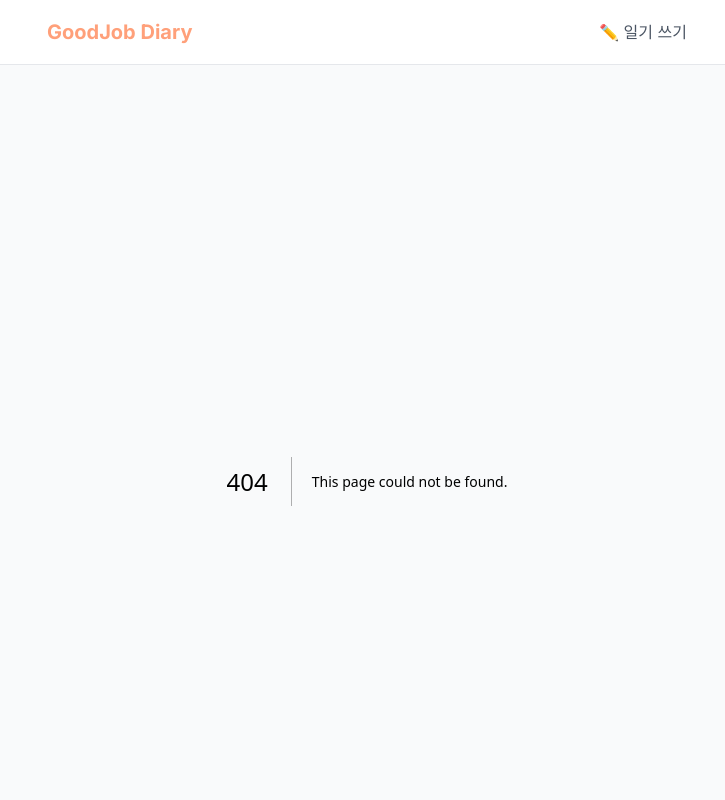
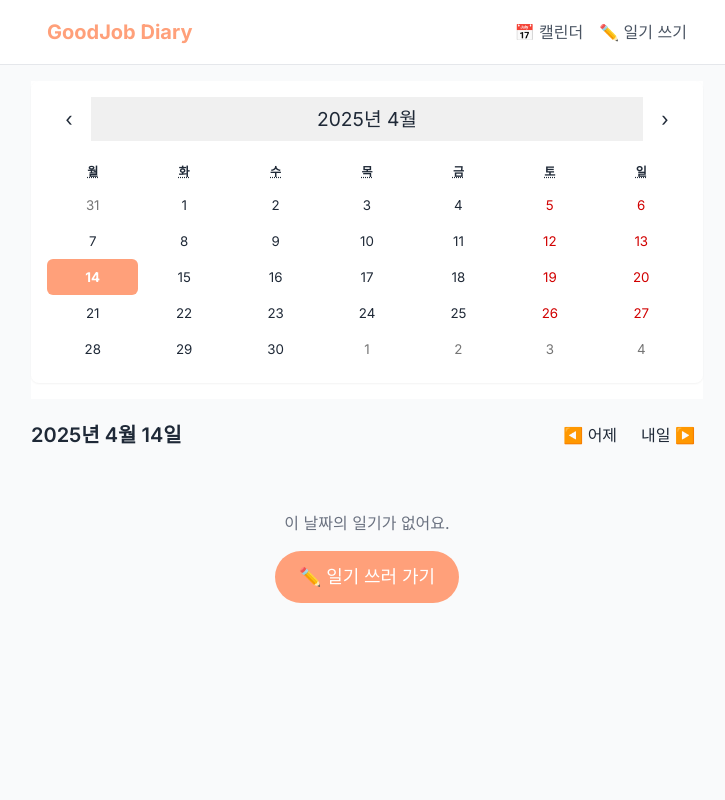
Before and after one commit to monaq/goodjob-diary, a Next.js app: page /calendar in a window 1280 px wide. Before the commit this address had no page. Shown: the top 800 px of the page, without its empty margins (273-998 px from the left). Built offline with nearby package versions, Linux system fonts and the light colour scheme; no server answers; the database is empty.

Commit message:
feat: 캘린더 기반 리스팅 페이지 추가

```diff
--- a/package.json
+++ b/package.json
@@ -12,6 +12,7 @@
     "@supabase/supabase-js": "^2.39.3",
     "next": "14.1.0",
     "react": "^18",
+    "react-calendar": "^5.1.0",
     "react-dom": "^18"
   },
   "devDependencies": {
--- /dev/null
+++ b/src/app/calendar/page.tsx
@@ -0,0 +1,113 @@
+'use client';
+
+import { useState, useEffect } from 'react';
+import { supabase, Diary } from '@/lib/supabase';
+import Calendar from '@/components/Calendar';
+import Link from 'next/link';
+
+export default function CalendarPage() {
+  const [diaries, setDiaries] = useState<Diary[]>([]);
+  const [selectedDate, setSelectedDate] = useState(new Date());
+  const [selectedDiary, setSelectedDiary] = useState<Diary | null>(null);
+  const [loading, setLoading] = useState(true);
+
+  useEffect(() => {
+    fetchDiaries();
+  }, []);
+
+  useEffect(() => {
+    const diary = diaries.find(d => {
+      const diaryDate = new Date(d.created_at);
+      return diaryDate.toDateString() === selectedDate.toDateString();
+    });
+    setSelectedDiary(diary || null);
+  }, [selectedDate, diaries]);
+
+  const fetchDiaries = async () => {
+    try {
+      const { data, error } = await supabase
+        .from('diaries')
+        .select('*')
+        .order('created_at', { ascending: false });
+
+      if (error) throw error;
+      setDiaries(data || []);
+    } catch (error) {
+      console.error('Error fetching diaries:', error);
+    } finally {
+      setLoading(false);
+    }
+  };
+
+  const navigateDate = (days: number) => {
+    const newDate = new Date(selectedDate);
+    newDate.setDate(newDate.getDate() + days);
+    setSelectedDate(newDate);
+  };
+
+  return (
+    <div className="max-w-2xl mx-auto">
+      <div className="sticky top-0 z-10 bg-white pb-4">
+        <Calendar
+          diaries={diaries}
+          selectedDate={selectedDate}
+          onDateSelect={setSelectedDate}
+        />
+      </div>
+
+      <div className="mt-4 space-y-6">
+        <div className="flex justify-between items-center">
+          <h2 className="text-xl font-semibold">
+            {selectedDate.toLocaleDateString('ko-KR', {
+              year: 'numeric',
+              month: 'long',
+              day: 'numeric'
+            })}
+          </h2>
+          <div className="flex gap-2">
+            <button
+              onClick={() => navigateDate(-1)}
+              className="p-2 hover:bg-gray-100 rounded-full"
+            >
+              ◀️ 어제
+            </button>
+            <button
+              onClick={() => navigateDate(1)}
+              className="p-2 hover:bg-gray-100 rounded-full"
+            >
+              내일 ▶️
+            </button>
+          </div>
+        </div>
+
+        {selectedDiary ? (
+          <div className="space-y-6">
+            <div className="p-4 border rounded-lg">
+              <p className="whitespace-pre-wrap">{selectedDiary.content}</p>
+            </div>
+
+            {selectedDiary.ai_comment && (
+              <div className="p-4 bg-[var(--accent-blue)] rounded-lg">
+                <div className="flex items-center gap-2 mb-2">
+                  <span className="text-2xl">✅</span>
+                  <h3 className="font-semibold">AI 피드백 도장</h3>
+                </div>
+                <p className="whitespace-pre-wrap">{selectedDiary.ai_comment}</p>
+              </div>
+            )}
+          </div>
+        ) : (
+          <div className="text-center py-8">
+            <p className="text-gray-500 mb-4">이 날짜의 일기가 없어요.</p>
+            <Link
+              href="/write"
+              className="inline-flex items-center gap-2 bg-[var(--primary-orange)] text-white px-6 py-3 rounded-full text-lg font-medium hover:bg-opacity-90 transition-colors"
+            >
+              ✏️ 일기 쓰러 가기
+            </Link>
+          </div>
+        )}
+      </div>
+    </div>
+  );
+}
--- a/src/app/layout.tsx
+++ b/src/app/layout.tsx
@@ -33,6 +33,12 @@ export default function RootLayout({
                 </Link>
                 <div className="flex items-center gap-4">
                   <Link
+                    href="/calendar"
+                    className="text-gray-600 hover:text-[var(--primary-orange)] transition-colors"
+                  >
+                    📅 캘린더
+                  </Link>
+                  <Link
                     href="/write"
                     className="text-gray-600 hover:text-[var(--primary-orange)] transition-colors"
                   >
--- /dev/null
+++ b/src/components/Calendar.tsx
@@ -0,0 +1,77 @@
+'use client';
+
+import { useState } from 'react';
+import { Diary } from '@/lib/supabase';
+import Calendar from 'react-calendar';
+import 'react-calendar/dist/Calendar.css';
+import './calendar.css';
+
+interface CalendarProps {
+  diaries: Diary[];
+  selectedDate: Date;
+  onDateSelect: (date: Date) => void;
+}
+
+export default function DiaryCalendar({ diaries, selectedDate, onDateSelect }: CalendarProps) {
+  const [currentMonth, setCurrentMonth] = useState(new Date());
+
+  const hasDiary = (date: Date) => {
+    return diaries.some(diary => {
+      const diaryDate = new Date(diary.created_at);
+      return diaryDate.toDateString() === date.toDateString();
+    });
+  };
+
+  const hasFeedback = (date: Date) => {
+    return diaries.some(diary => {
+      const diaryDate = new Date(diary.created_at);
+      return diaryDate.toDateString() === date.toDateString() && diary.ai_comment;
+    });
+  };
+
+  const tileContent = ({ date }: { date: Date }) => {
+    if (hasDiary(date)) {
+      return (
+        <div className={`
+          absolute bottom-1 left-1/2 transform -translate-x-1/2
+          w-1.5 h-1.5 rounded-full
+          ${hasFeedback(date) ? 'bg-red-500' : 'bg-gray-400'}
+        `} />
+      );
+    }
+    return null;
+  };
+
+  const tileClassName = ({ date }: { date: Date }) => {
+    const classes = [];
+    if (date.toDateString() === selectedDate.toDateString()) {
+      classes.push('selected-date');
+    }
+    if (hasDiary(date)) {
+      classes.push('has-diary');
+    }
+    return classes.join(' ');
+  };
+
+  return (
+    <div className="bg-white p-4 rounded-lg shadow-sm">
+      <Calendar
+        value={selectedDate}
+        onChange={(date) => onDateSelect(date as Date)}
+        locale="ko-KR"
+        formatDay={(_, date) => date.getDate().toString()}
+        tileContent={tileContent}
+        tileClassName={tileClassName}
+        onActiveStartDateChange={({ activeStartDate }) => {
+          if (activeStartDate) {
+            setCurrentMonth(activeStartDate);
+          }
+        }}
+        next2Label={null}
+        prev2Label={null}
+        minDetail="month"
+        maxDetail="month"
+      />
+    </div>
+  );
+}
--- /dev/null
+++ b/src/components/calendar.css
@@ -0,0 +1,130 @@
+.react-calendar {
+  width: 100%;
+  max-width: 100%;
+  background: white;
+  border: none;
+  font-family: inherit;
+  line-height: 1.125em;
+}
+
+.react-calendar__navigation {
+  display: flex;
+  height: 44px;
+  margin-bottom: 1em;
+}
+
+.react-calendar__navigation button {
+  min-width: 44px;
+  background: none;
+  border: none;
+  font-size: 1.2em;
+}
+
+.react-calendar__navigation button:enabled:hover,
+.react-calendar__navigation button:enabled:focus {
+  background-color: #f8f8fa;
+}
+
+.react-calendar__navigation button[disabled] {
+  background-color: #f0f0f0;
+}
+
+.react-calendar__month-view__weekdays {
+  text-align: center;
+  text-transform: uppercase;
+  font-weight: bold;
+  font-size: 0.75em;
+}
+
+.react-calendar__month-view__weekdays__weekday {
+  padding: 0.5em;
+}
+
+.react-calendar__month-view__weekNumbers .react-calendar__tile {
+  display: flex;
+  align-items: center;
+  justify-content: center;
+  font-size: 0.75em;
+  font-weight: bold;
+}
+
+.react-calendar__month-view__days__day--weekend {
+  color: #d10000;
+}
+
+.react-calendar__month-view__days__day--neighboringMonth {
+  color: #757575;
+}
+
+.react-calendar__year-view .react-calendar__tile,
+.react-calendar__decade-view .react-calendar__tile,
+.react-calendar__century-view .react-calendar__tile {
+  padding: 2em 0.5em;
+}
+
+.react-calendar__tile {
+  max-width: 100%;
+  padding: 10px 6.6667px;
+  background: none;
+  text-align: center;
+  line-height: 16px;
+  position: relative;
+}
+
+.react-calendar__tile:enabled:hover,
+.react-calendar__tile:enabled:focus {
+  background-color: #f8f8fa;
+  color: #6f48eb;
+  border-radius: 6px;
+}
+
+.react-calendar__tile--now {
+  background: #ffff76;
+  border-radius: 6px;
+  font-weight: bold;
+  color: #6f48eb;
+}
+
+.react-calendar__tile--now:enabled:hover,
+.react-calendar__tile--now:enabled:focus {
+  background: #ffffa9;
+  border-radius: 6px;
+  font-weight: bold;
+  color: #6f48eb;
+}
+
+.react-calendar__tile--hasActive {
+  background: #76baff;
+}
+
+.react-calendar__tile--hasActive:enabled:hover,
+.react-calendar__tile--hasActive:enabled:focus {
+  background: #a9d4ff;
+}
+
+.react-calendar__tile--active {
+  background: #6f48eb;
+  border-radius: 6px;
+  font-weight: bold;
+  color: white;
+}
+
+.react-calendar__tile--active:enabled:hover,
+.react-calendar__tile--active:enabled:focus {
+  background: #6f48eb;
+  color: white;
+}
+
+.react-calendar--selectRange .react-calendar__tile--hover {
+  background-color: #f8f8fa;
+}
+
+.selected-date {
+  background-color: var(--primary-orange) !important;
+  color: white !important;
+  border-radius: 6px;
+}
+
+.has-diary {
+  position: relative;
+}
```
Also changed, not shown: 1 other file (tests, documents, lock files or other folders).
